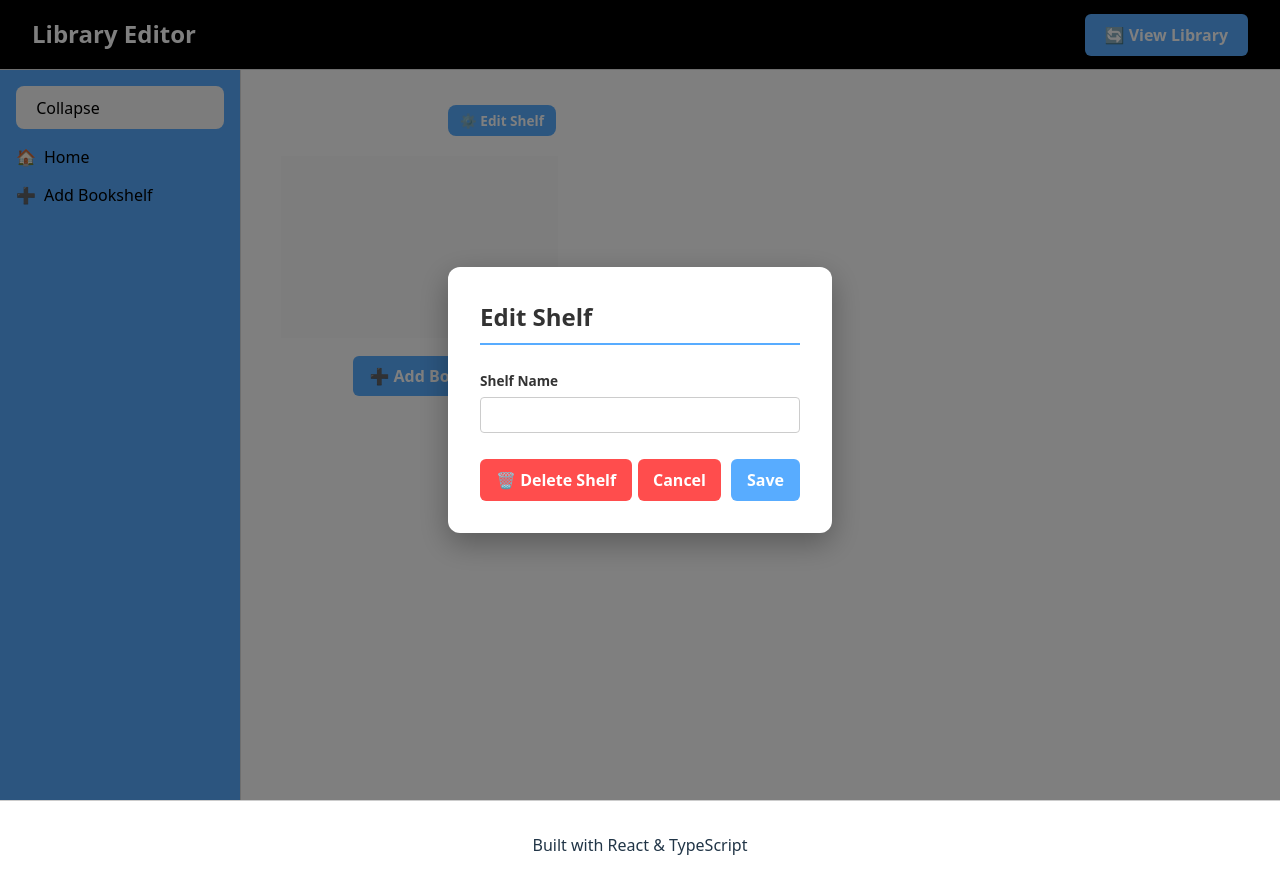
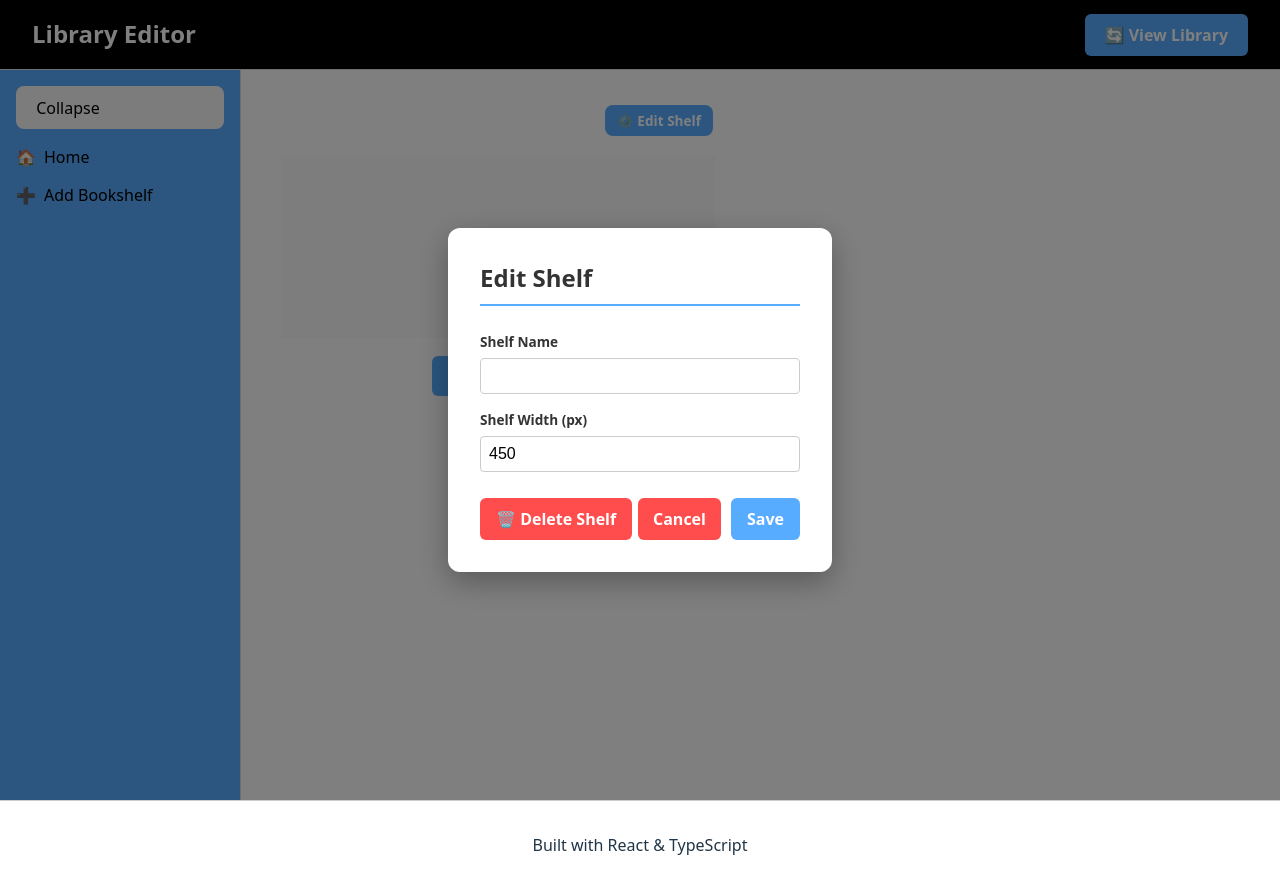
Before and after one commit to joeschabler/CSI-180-Project, a React (Vite) app in the folder Library-Builder-React/: page / in a window 1280 px wide. Both pictures are taken after a click on the button "⚙️ Edit Shelf". Built offline with nearby package versions, Linux system fonts and the light colour scheme.

Commit message:
Added manual shelf resizing, in menu and dragging

```diff
--- a/Library-Builder-React/src/App.tsx
+++ b/Library-Builder-React/src/App.tsx
@@ -22,6 +22,7 @@ export type ShelfData = {
   id: number;
   books: BookProps[];
   name?: string;
+  width?: number;
 };
 
 export type EditingBookState = {
@@ -69,6 +70,14 @@ function App() {
       prevShelves.map((s) => (s.id === editingShelf.id ? editingShelf : s)),
     );
     setEditingShelf(null);
+  };
+
+  const updateShelfWidth = (shelfId: number, newWidth: number) => {
+    setShelves((prevShelves) =>
+      prevShelves.map((s) =>
+        s.id === shelfId ? { ...s, width: newWidth } : s,
+      ),
+    );
   };
 
   const headerTitle = mode === "edit" ? "Library Editor" : "Your Library";
@@ -207,7 +216,15 @@ function App() {
       setMode={setMode}
       onAddShelf={addNewShelf}
     >
-      <div style={{ paddingBottom: "2rem" }}>
+      <div
+        style={{
+          display: "flex",
+          flexWrap: "wrap",
+          gap: "2rem",
+          alignItems: "flex-start",
+          paddingBottom: "2rem",
+        }}
+      >
         <DndContext
           sensors={sensors}
           collisionDetection={closestCenter}
@@ -217,6 +234,8 @@ function App() {
             <Shelf
               key={shelf.id}
               name={shelf.name}
+              width={shelf.width}
+              onUpdateWidth={(newWidth) => updateShelfWidth(shelf.id, newWidth)}
               books={shelf.books}
               mode={mode}
               onAddBook={() => addBookToShelf(shelf.id)}
--- a/Library-Builder-React/src/components/shelf.tsx
+++ b/Library-Builder-React/src/components/shelf.tsx
@@ -1,4 +1,4 @@
-import type { FC } from "react";
+import { useState, useEffect, type FC } from "react";
 import { Book, type BookProps } from "./book";
 import type { AppMode } from "../App";
 import {
@@ -14,6 +14,8 @@ interface ShelfProps {
   onBookClick: (bookIndex: number) => void;
   onEditShelf: () => void;
   name?: string;
+  width?: number;
+  onUpdateWidth?: (newWidth: number) => void;
 }
 
 export const Shelf: FC<ShelfProps> = ({
@@ -23,16 +25,79 @@ export const Shelf: FC<ShelfProps> = ({
   onBookClick,
   onEditShelf,
   name,
+  width = 450,
+  onUpdateWidth,
 }) => {
+  const [isResizing, setIsResizing] = useState(false);
+  const [startX, setStartX] = useState(0);
+  const [startWidth, setStartWidth] = useState(width);
+
+  const handleMouseDown = (e: React.MouseEvent) => {
+    if (mode !== "edit") return;
+    setIsResizing(true);
+    setStartX(e.clientX);
+    setStartWidth(width);
+    e.preventDefault(); // Stops the screen from highlighting text while you drag!
+  };
+
+  useEffect(() => {
+    if (!isResizing) return;
+
+    const handleMouseMove = (e: MouseEvent) => {
+      const deltaX = e.clientX - startX;
+      let newWidth = startWidth + deltaX;
+
+      newWidth = Math.round(newWidth / 20) * 20;
+
+      if (newWidth < 200) newWidth = 200;
+      if (newWidth > 2000) newWidth = 2000;
+
+      if (onUpdateWidth && newWidth !== width) {
+        onUpdateWidth(newWidth);
+      }
+    };
+
+    const handleMouseUp = () => {
+      setIsResizing(false);
+    };
+
+    window.addEventListener("mousemove", handleMouseMove);
+    window.addEventListener("mouseup", handleMouseUp);
+
+    return () => {
+      window.removeEventListener("mousemove", handleMouseMove);
+      window.removeEventListener("mouseup", handleMouseUp);
+    };
+  }, [isResizing, startX, startWidth, width, onUpdateWidth]);
   return (
     <div
       style={{
+        position: "relative",
         display: "flex",
         flexDirection: "column",
-        width: "fit-content",
+        width: `${width}px`,
         marginBottom: "2rem",
       }}
     >
+      {/* 🟢 THE RESIZE HANDLE */}
+      {mode === "edit" && (
+        <div
+          onMouseDown={handleMouseDown}
+          style={{
+            position: "absolute",
+            right: "-10px",
+            top: 0,
+            bottom: 0,
+            width: "20px",
+            cursor: "col-resize",
+            zIndex: 10,
+            backgroundColor: isResizing
+              ? "rgba(88, 172, 255, 0.2)"
+              : "transparent",
+            transition: "background-color 0.2s",
+          }}
+        />
+      )}
       <div
         style={{
           display: "flex",
--- a/Library-Builder-React/src/components/shelfModal.tsx
+++ b/Library-Builder-React/src/components/shelfModal.tsx
@@ -77,6 +77,29 @@ export const ShelfModal: FC<ShelfModalProps> = ({
             })
           }
         />
+        <label
+          style={{ fontWeight: "bold", fontSize: "0.85rem", marginTop: "10px" }}
+        >
+          Shelf Width (px)
+        </label>
+        <input
+          type="number"
+          step="50"
+          min="200"
+          style={{
+            padding: "8px",
+            borderRadius: "4px",
+            border: "1px solid #ccc",
+            fontSize: "1rem",
+          }}
+          value={editingShelf.width || 450}
+          onChange={(e) =>
+            setEditingShelf({
+              ...editingShelf,
+              width: Number(e.target.value),
+            })
+          }
+        />
         <div
           style={{
             display: "flex",
```
